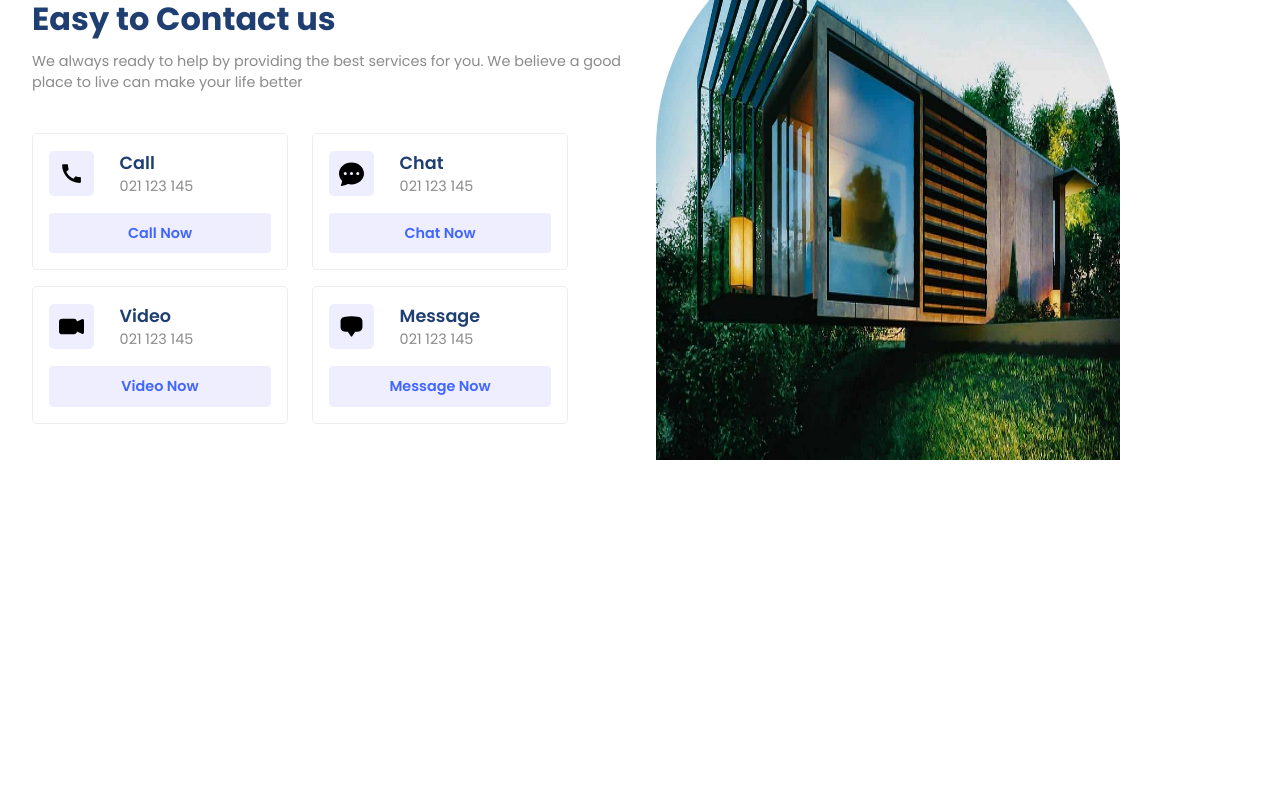
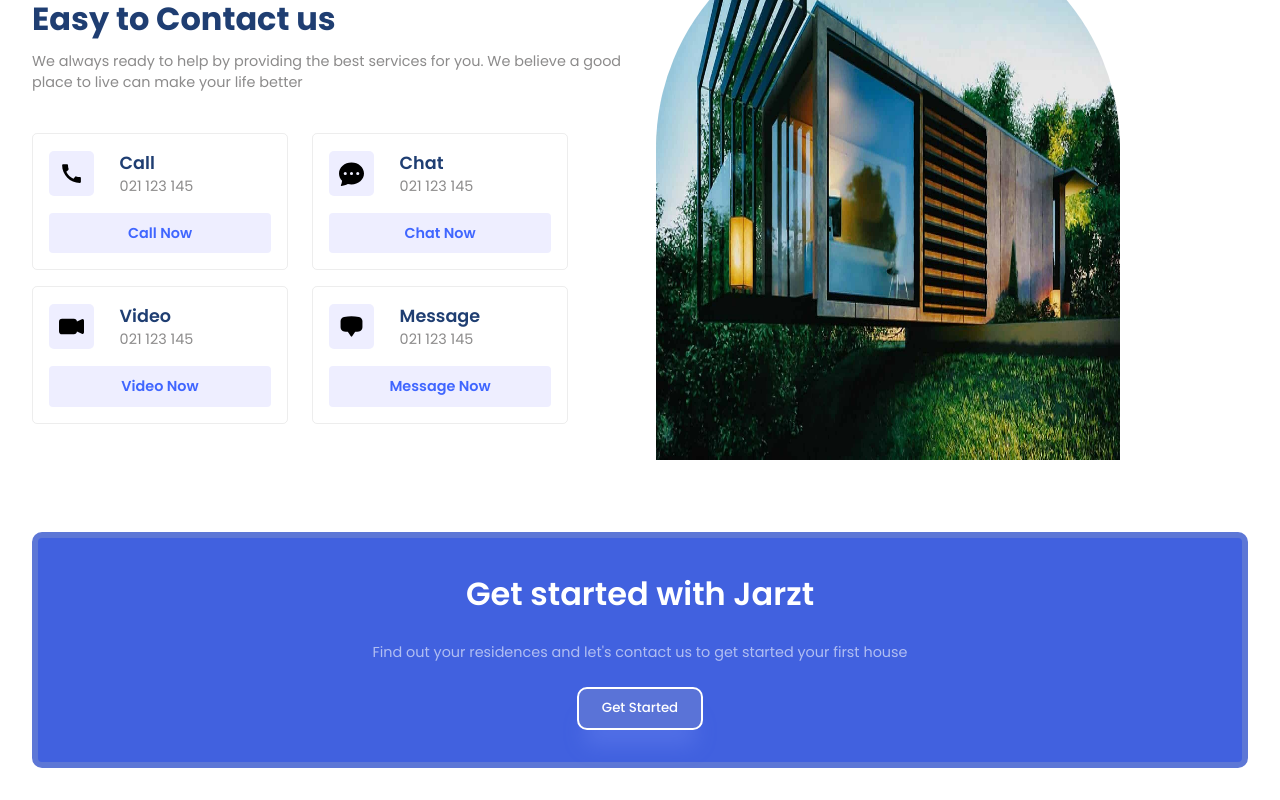
Before and after one commit to jarzt-pham/real-estate-web, a React (Vite) app: page / in a window 1280 px wide. Shown: the part 2195-2995 px from the top of the page. Before the commit the page ends 2695 px from the top, so only its background shows below. Built offline with nearby package versions, Linux system fonts and the light colour scheme.

Commit message:
feat: get started section

```diff
--- a/src/App.jsx
+++ b/src/App.jsx
@@ -5,6 +5,7 @@ import Companies from "./components/companies/Companies";
 import Residencies from "./components/residencies/Residencies";
 import Value from "./components/value/Value";
 import Contact from "./components/contact/Contact";
+import GetStarted from "./components/get-started/GetStarted";
 
 function App() {
   return (
@@ -18,6 +19,7 @@ function App() {
       <Residencies />
       <Value />
       <Contact />
+      <GetStarted />
     </div>
   );
 }
--- /dev/null
+++ b/src/components/get-started/GetStarted.css
@@ -0,0 +1,24 @@
+.inner-container {
+  gap: 1.5rem;
+  background: #4161df;
+  padding: 2rem;
+  border-radius: 10px;
+  border: 6px solid #5d77d6;
+  text-align: center;
+}
+
+.inner-container .primaryText {
+  color: white;
+  font-weight: 600;
+}
+
+.inner-container .secondaryText {
+  color: rgba(255, 255, 255, 0.587);
+}
+
+.inner-container .button {
+  border-radius: 10px;
+  border: 2px solid white;
+  box-shadow: var(--shadow);
+  background: #5a73d7;
+}
--- /dev/null
+++ b/src/components/get-started/GetStarted.jsx
@@ -0,0 +1,23 @@
+import React from "react";
+import "./GetStarted.css";
+
+function GetStarted() {
+  return (
+    <section className="g-wrapper">
+      <div className="paddings innerWidth g-container">
+        <div className="flexColCenter inner-container">
+          <span className="primaryText">Get started with Jarzt</span>
+          <span className="secondaryText">
+            Find out your residences and let's contact us to get started your
+            first house
+          </span>
+          <button className="button">
+            <a href="mailto: dev.luanpham@gmail.com">Get Started</a>
+          </button>
+        </div>
+      </div>
+    </section>
+  );
+}
+
+export default GetStarted;
```
